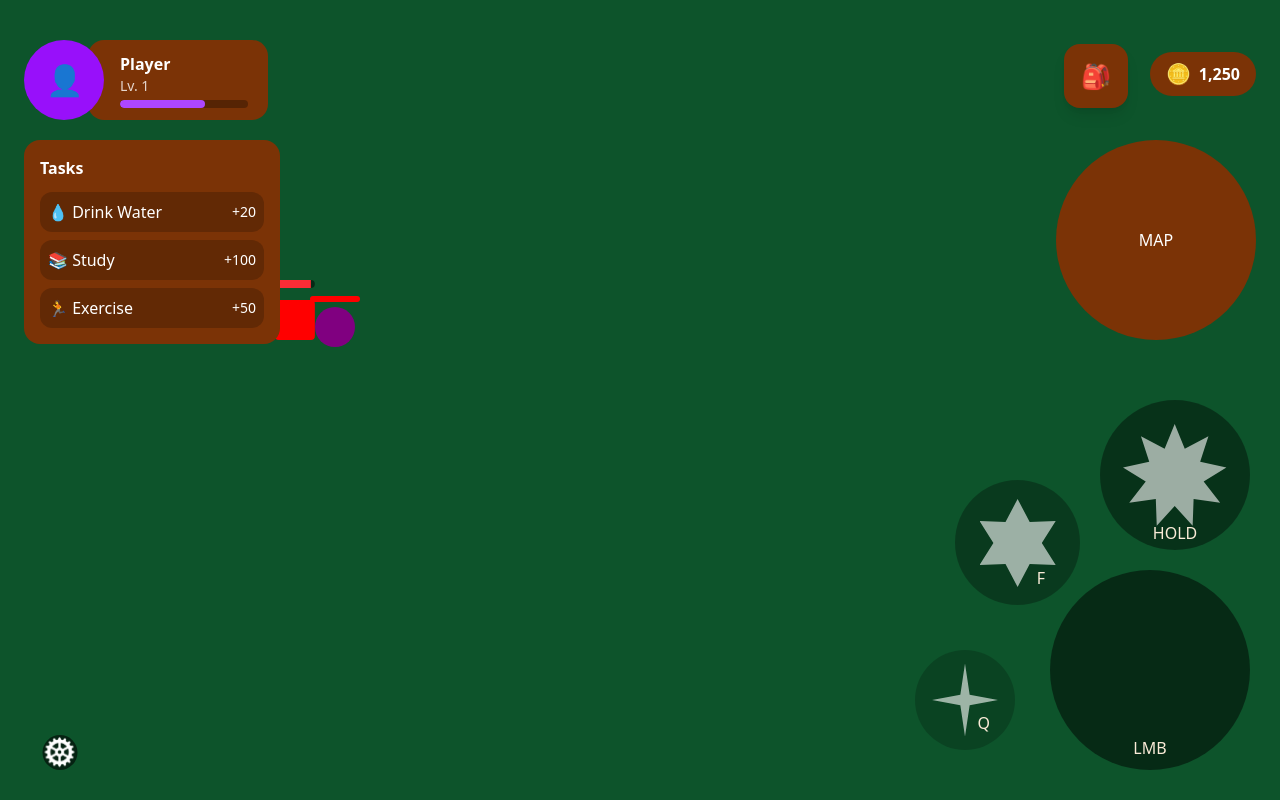
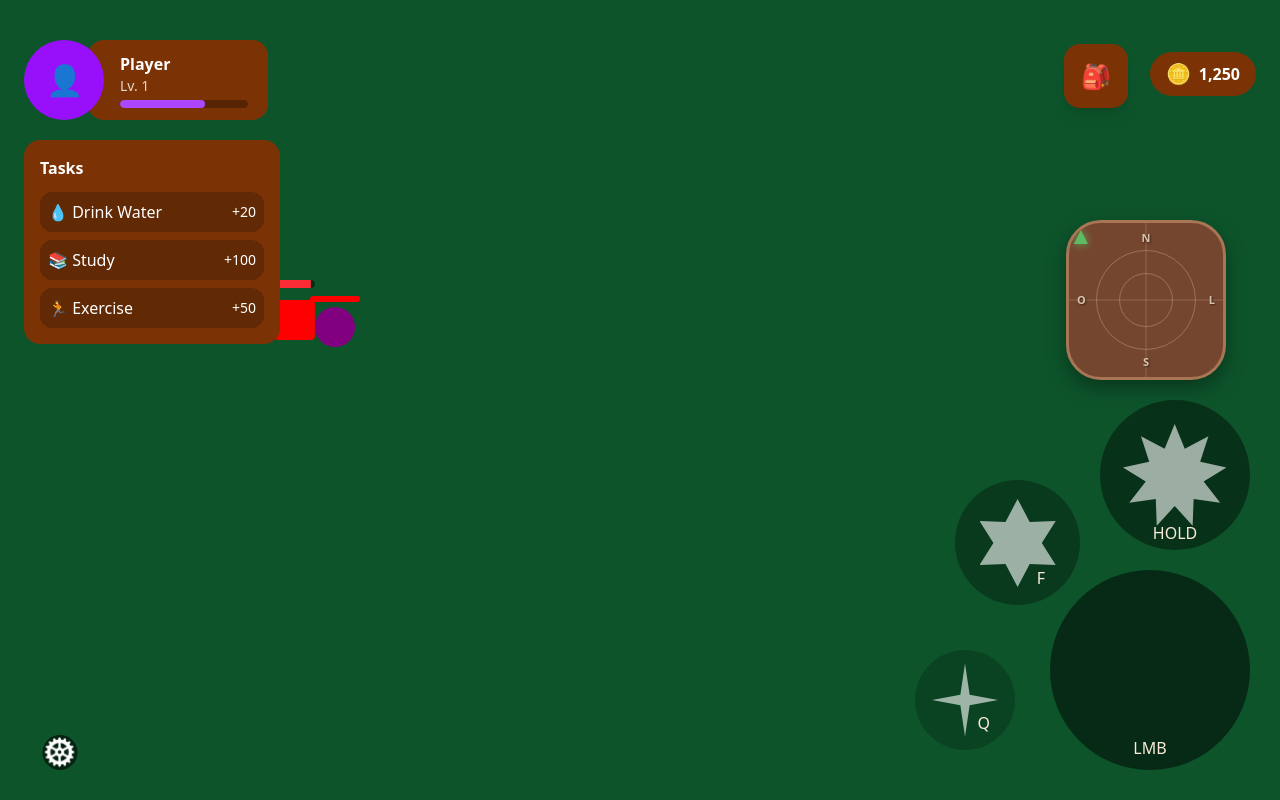
Before and after one commit to Lbuischat/KERRSYZYGY, an Angular app: page /game in a window 1280 px wide. Built offline with nearby package versions, Linux system fonts and the light colour scheme.

Commit message:
Add mini-map HTML structure with player and enemy markers

```diff
--- a/src/app/features/game/hud/mini-map/mini-map.html
+++ b/src/app/features/game/hud/mini-map/mini-map.html
@@ -1,3 +1,38 @@
-<div class="flex h-50 w-50 items-center justify-center rounded-full bg-amber-900">
-  <span class="text-white">MAP</span>
+<div class="mini-mapa"><div>
+
+  <!-- PONTOS CARDEAIS -->
+
+  <span class="direcao norte">N</span>
+  <span class="direcao sul">S</span>
+  <span class="direcao leste">L</span>
+  <span class="direcao oeste">O</span>
+
+  <!-- RADAR -->
+  <div class="radar radar-1"></div>
+  <div class="radar radar-2"></div>
+
+  <!-- LINHAS DO RADAR -->
+  <div class="linha-radar horizontal"></div>
+  <div class="linha-radar vertical"></div>
+
+  <!-- INIMIGO -->
+  <div
+    class="inimigo-mapa"
+    [style.left.%]="posicaoInimigoX"
+    [style.top.%]="posicaoInimigoY">
+  </div>
+
+  <!-- JOGADOR -->
+  <div
+    class="jogador-mapa"
+    [style.left.%]="posicaoJogadorX"
+    [style.top.%]="posicaoJogadorY"
+    [style.transform]="
+      'translate(-50%, -50%) rotate(' +
+      direcaoJogador +
+      'deg)'
+    ">
+    ▲
+  </div>
+
 </div>
```
